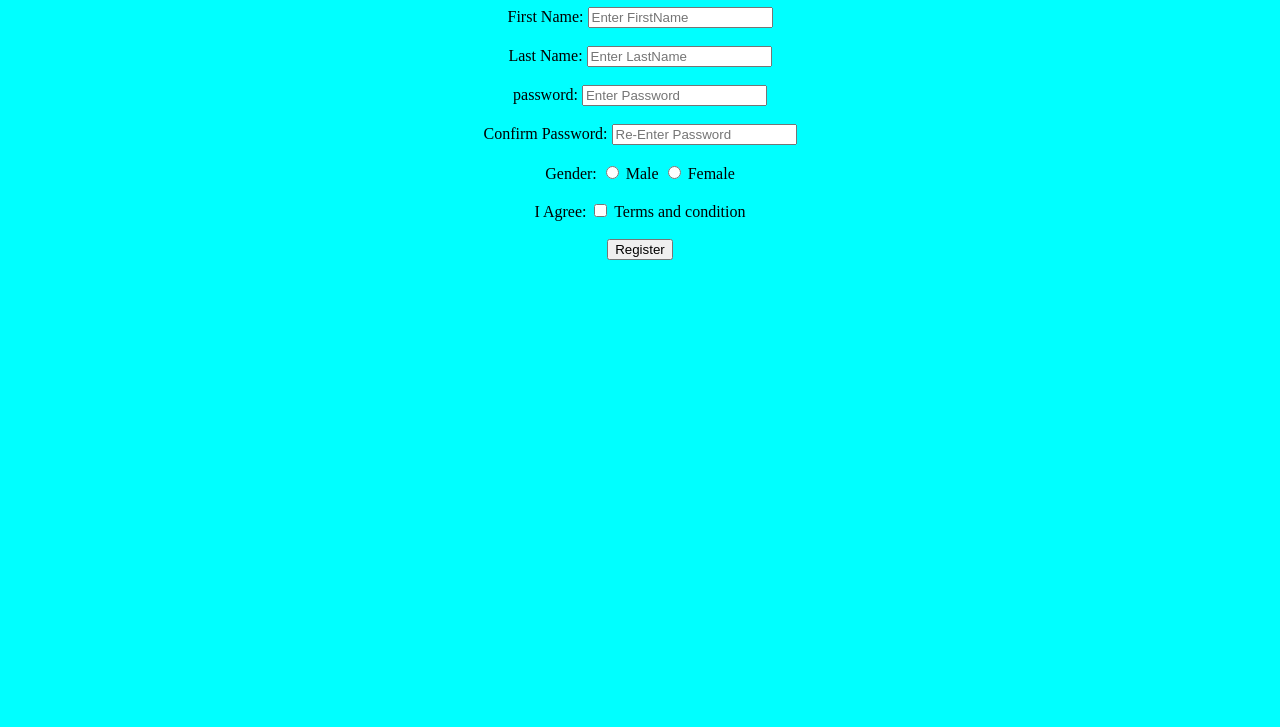
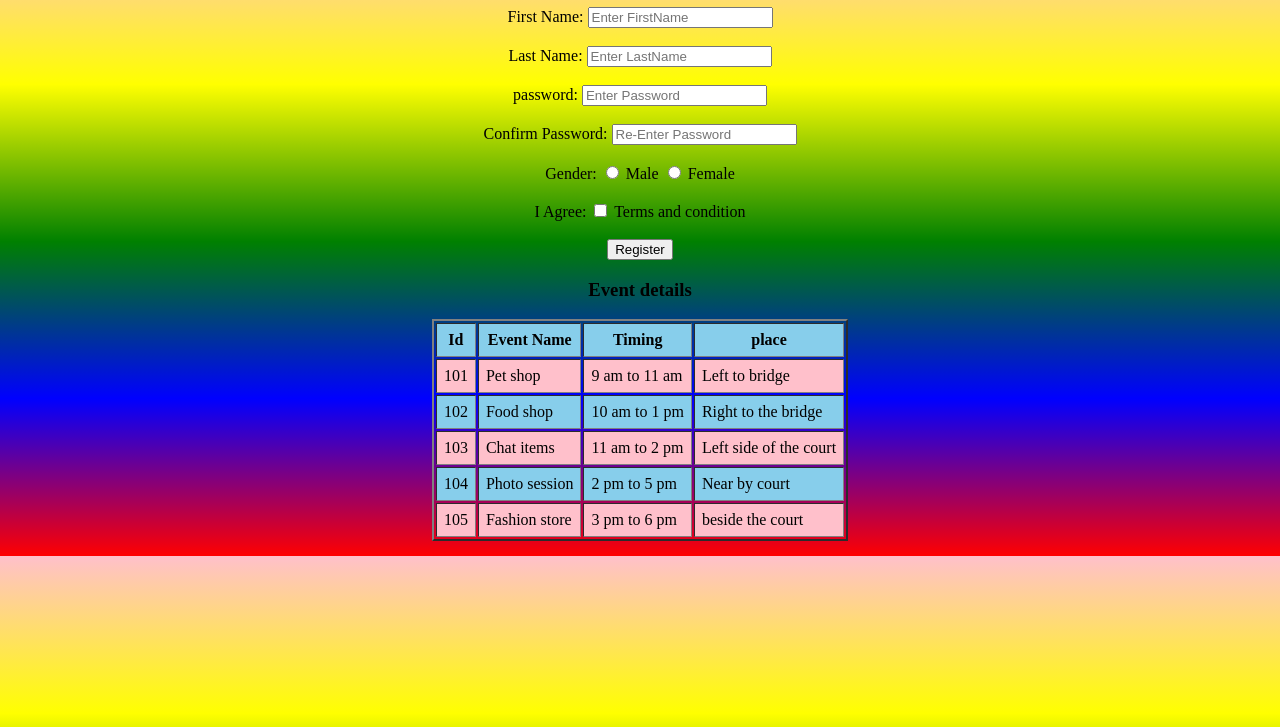
Before and after one commit to jayavarshini-hub/css, a plain HTML site: page index.html in a window 1280 px wide. Shown: the part 73-800 px from the top of the page. Drawn offline with Linux system fonts and the light colour scheme.

Commit message:
initial commit

```diff
--- a/assets/style.css
+++ b/assets/style.css
@@ -1,13 +1,31 @@
 body{
-    background-color:aqua;
-
+    background-color: azure;
+    background-image:linear-gradient(pink,yellow,green,blue,red);
+    height:600px;
+    width:auto;
 }
 
 label :focus {
-    border: none;
+ border: none;
   border-bottom: 0px solid darkcyan;
 }
 
-{button :hover
+button :hover{
 color:black;
+
+  }
+  table {
+    border="2px"
+    border-color: dark black;
+  }
+
+  th, td {
+    padding: 7px;
 }
+
+tr:nth-Child(even){
+    background-color: pink;
+    }
+    tr:nth-child(odd){
+        background-color: skyblue;
+    }
--- a/index.html
+++ b/index.html
@@ -11,8 +11,10 @@
         }
     </script>
 </head>
-<body><center>
-    <form onSubmit="onSubmit()">
+<body>
+    <center>
+
+        <form onSubmit="onSubmit()">
         <H1>REGISTRAION FORM</H1>
         <label for="fname">First Name: </label>
             <input placeholder="Enter FirstName" type="text" name="fname" id="fname"><br><br>
@@ -31,9 +33,55 @@
             <input type="checkbox" name="Conditions">
             <label for="Conditions"> Terms and condition</label><br><br>
             <button type="submit" value="submit" >Register</button>
+
+    </form>
+    <center>
+        <center><h3>Event details</h3></center>
+    <table border="2px">
+
+            <tr>
+                <th>Id</th>
+                <th>Event Name</th>
+                <th>Timing</th>
+                <th>place</th>
+            </tr>
+            <tr>
+                <td>101</td>
+                <td>Pet shop</td>
+                <td>9 am to 11 am</td>
+                <td>Left to bridge</td>
+            </tr>
+            <tr>
+                <td>102</td>
+                <td>Food shop</td>
+                <td>10 am to 1 pm</td>
+                <td>Right to the bridge</td>
+            </tr>
+            <tr>
+                <td>103</td>
+                <td>Chat items</td>
+                <td>11 am to 2 pm</td>
+                <td>Left side of the court</td>
+            </tr>
+            <tr>
+                <td>104</td>
+                <td>Photo session</td>
+                <td>2 pm to 5 pm</td>
+                <td>Near by court</td>
+            </tr>
+            <tr>
+                <td>105</td>
+                <td>Fashion store</td>
+                <td>3 pm to 6 pm</td>
+                <td>beside the court</td>
+            </tr>
         </center>
-         </form>
+
+        </table>
+    <br>
 
 
+
+</center>
 </body>
 </html>
```
